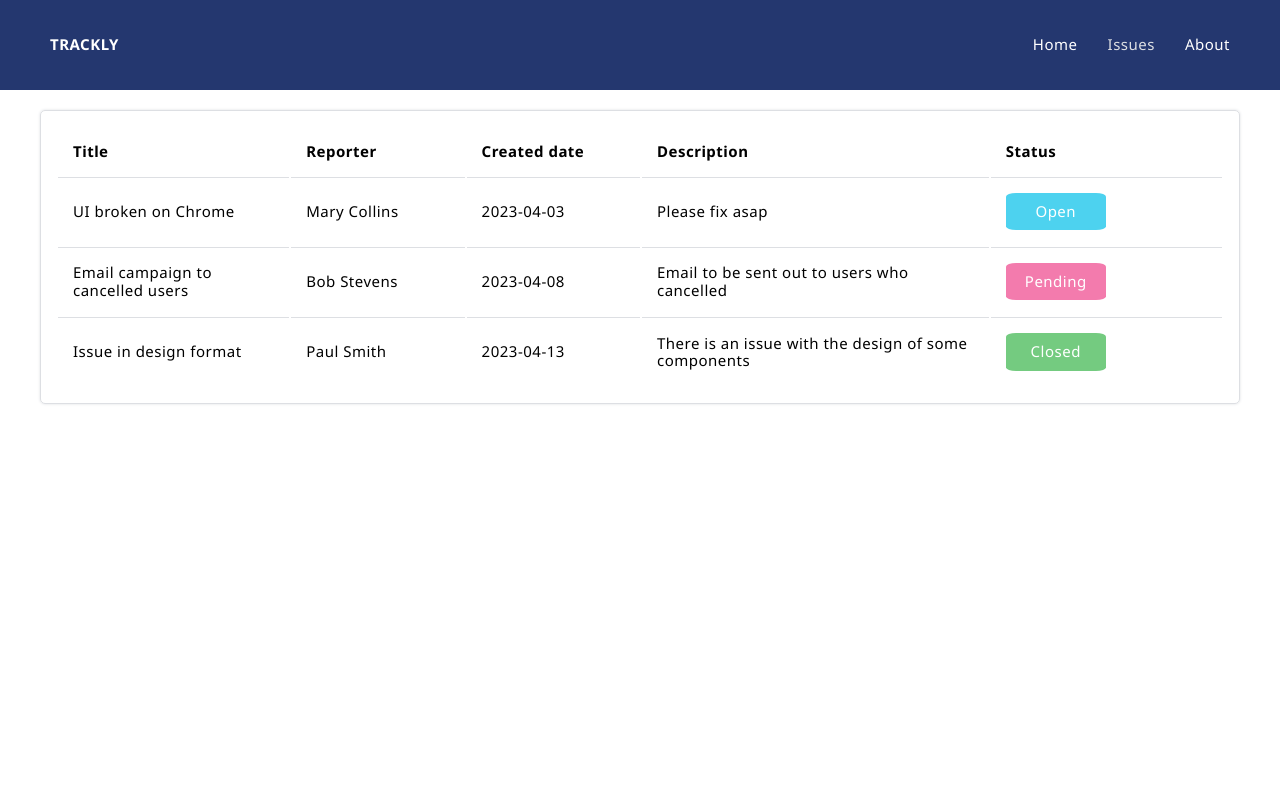
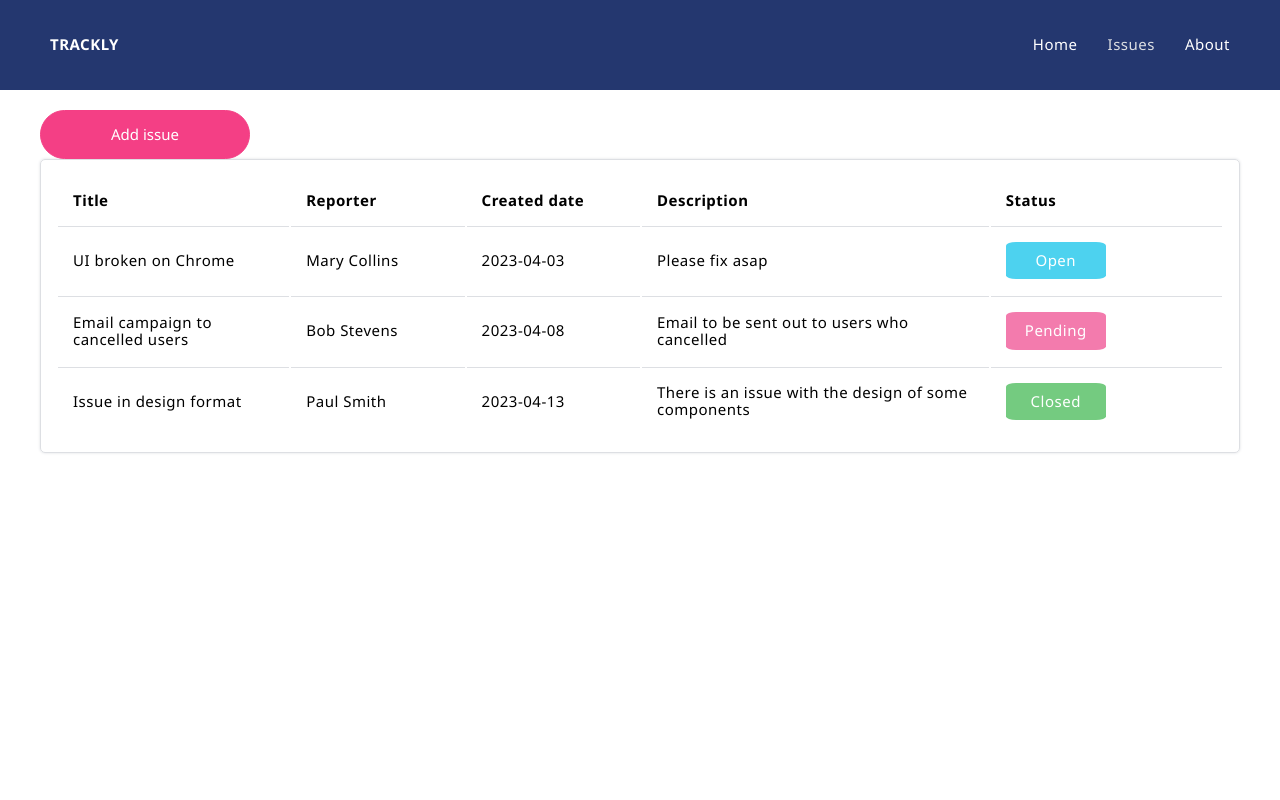
Before and after one commit to martanara/issue-tracker, a React (Create React App) app: page /issues in a window 1280 px wide. Shown: the top 800 px of the page. Built offline with nearby package versions, Linux system fonts and the light colour scheme.

Commit message:
Add custom button

```diff
--- /dev/null
+++ b/src/components/AddIssueModal/index.tsx
@@ -0,0 +1 @@
+export { default } from "./AddIssueModal";
--- /dev/null
+++ b/src/components/AddIssueModal/styles.scss
@@ -0,0 +1,22 @@
+.modal {
+    position: fixed;
+    top: 0;
+    left: 0;
+    right: 0;
+    bottom: 0;
+    display: flex;
+    align-items: center;
+    justify-content: center;
+    background-color: rgba(0, 0, 0, 0.5);
+}
+
+.content {
+    display: flex;
+    flex-direction: column;
+    justify-content: center;
+    align-items: center;
+    padding: 30px;
+    max-width: 70%;
+    height: 90%;
+    background-color: $color-white;
+}
--- /dev/null
+++ b/src/components/Button/Button.tsx
@@ -0,0 +1,24 @@
+import React, { MouseEventHandler } from 'react';
+
+import './styles.scss';
+
+interface IButtonProps {
+    className: 'transparent' | 'pink';
+    onClick: MouseEventHandler;
+    children: string;
+    type?: string;
+}
+
+const Button = (props: IButtonProps) => (
+    <button className={props.className} onClick={props.onClick}>
+        {props.children}
+    </button>
+);
+
+Button.defaultProps = {
+    className: 'pink',
+    onClick: () => {},
+    children: 'Button'
+};
+
+export default Button;
--- /dev/null
+++ b/src/components/Button/index.tsx
@@ -0,0 +1 @@
+export { default } from "./Button";
--- /dev/null
+++ b/src/components/Button/styles.scss
@@ -0,0 +1,32 @@
+@import "../../styles/settings.scss";
+
+button {
+    display: inline-block;
+    padding: 15px 70px;
+    margin: 20px 0;
+    border-radius: 40px;
+    color: $color-white;
+    text-align: center;
+    text-decoration: none;
+    text-transform: uppercase;
+    cursor: pointer;
+    transition: 0.5s all ease-out;
+}
+
+.transparent {
+    border: 1px solid $color-white;
+    background-color: $color-dark-blue;
+
+    &:hover {
+        box-shadow: inset 0 0 0 10em rgba(255, 255, 255, 0.3);
+    }
+}
+
+.pink {
+    border: 1px solid $color-dark-pink;
+    background-color: $color-dark-pink;
+
+    &:hover {
+        box-shadow: inset 0 0 0 10em rgba(255, 255, 255, 0.3);
+    }
+}
--- a/src/pages/Issues/Issues.tsx
+++ b/src/pages/Issues/Issues.tsx
@@ -2,6 +2,8 @@ import React from "react";
 
 import StatusLabel from "components/StatusLabel";
 import Wrapper from "components/Wrapper";
+import Button from "components/Button";
+
 import { useAppContext } from "context";
 
 import "./styles.scss";
@@ -11,6 +13,7 @@ const Issues = () => {
 
     return (
         <Wrapper>
+            <Button>Add issue</Button>
             {issuesList.length !== 0 ? (
                 <div className="table-container">
                     <table>
```
Also changed, not shown: src/components/AddIssueModal/AddIssueModal.tsx (added, +20 -0 lines).
